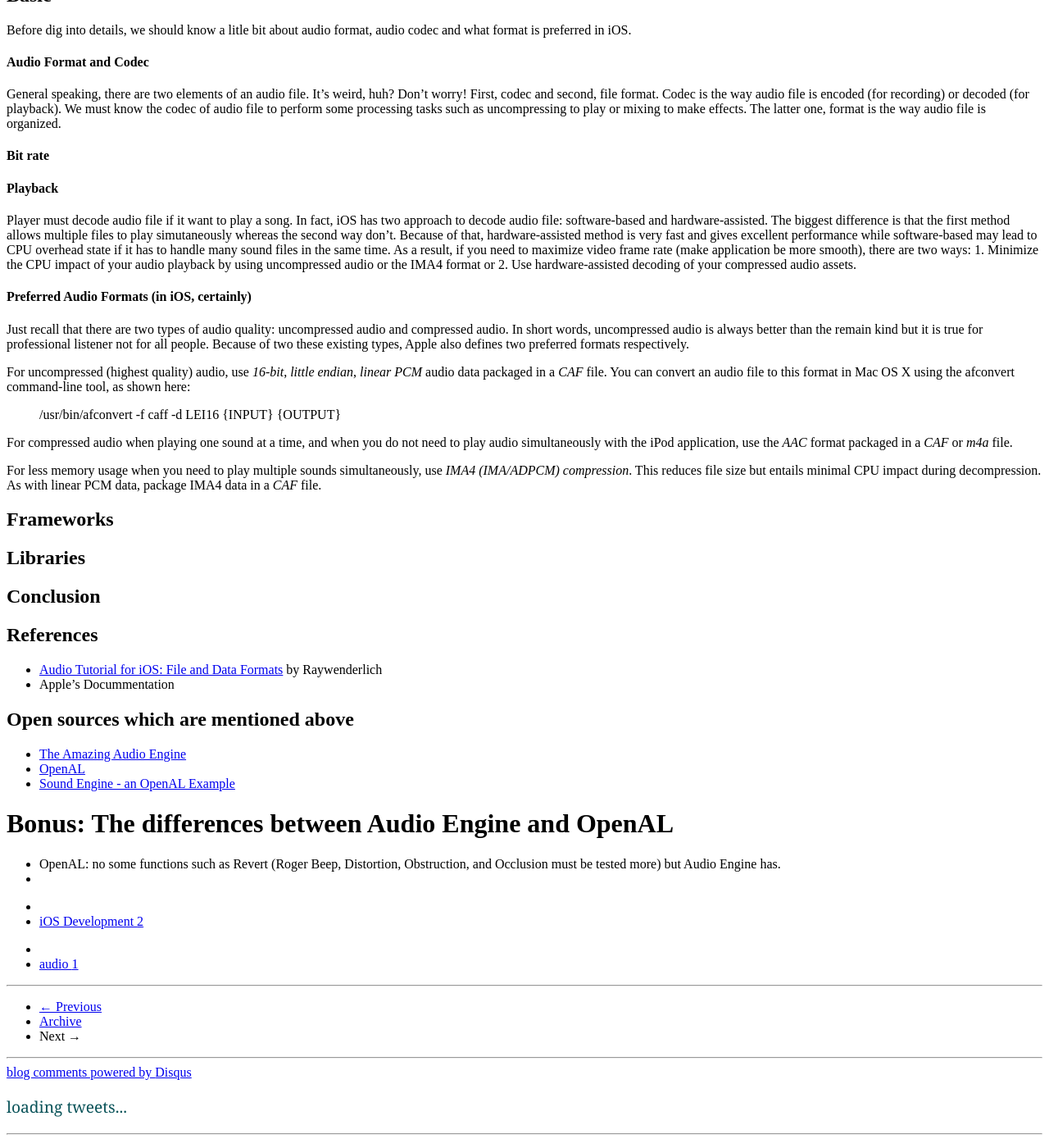
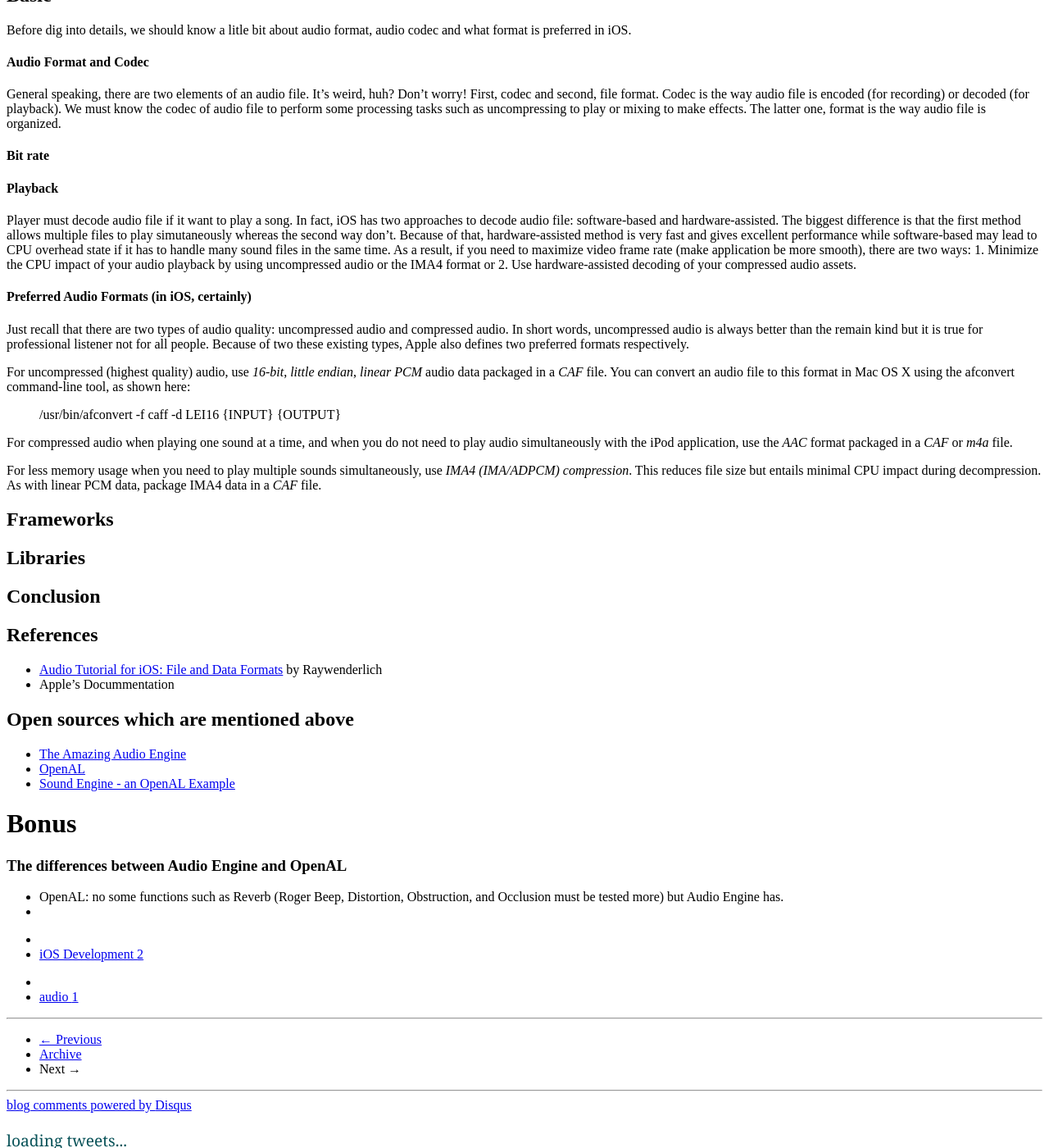
Before and after one commit to hugo53/hugo53.github.io, a Jekyll site: the page built from _posts/2013-09-27-audio-processing-in-ios---an-initial-step.md, in a window 1280 px wide and 1400 px high, scrolled down 337 px. Shown: the whole window at 82% size. Built offline with Jekyll 4.4.1, drawn with Linux system fonts in a browser that asks for light colours; comment, search, counter and statistics services are not loaded.

Commit message:
update the lastest post

```diff
--- a/_posts/2013-09-27-audio-processing-in-ios---an-initial-step.md
+++ b/_posts/2013-09-27-audio-processing-in-ios---an-initial-step.md
@@ -20,7 +20,7 @@
 #### Bit rate
 
 #### Playback
-Player must decode audio file if it want to play a song. In fact, iOS has two approach to decode audio file: software-based and hardware-assisted. The biggest difference is that the first method allows multiple files to play simutaneously whereas the second way don't. Because of that, hardware-assisted method is very fast and gives excellent performance while software-based may lead to CPU overhead state if it has to handle many sound files in the same time. As a result, if you need to maximize video frame rate (make application be more smooth), there are two ways: 1. Minimize the CPU impact of your audio playback by using uncompressed audio or the IMA4 format or 2. Use hardware-assisted decoding of your compressed audio assets.
+Player must decode audio file if it want to play a song. In fact, iOS has two approaches to decode audio file: software-based and hardware-assisted. The biggest difference is that the first method allows multiple files to play simutaneously whereas the second way don't. Because of that, hardware-assisted method is very fast and gives excellent performance while software-based may lead to CPU overhead state if it has to handle many sound files in the same time. As a result, if you need to maximize video frame rate (make application be more smooth), there are two ways: 1. Minimize the CPU impact of your audio playback by using uncompressed audio or the IMA4 format or 2. Use hardware-assisted decoding of your compressed audio assets.
 
 #### Preferred Audio Formats (in iOS, certainly)
 Just recall that there are two types of audio quality: uncompressed audio and compressed audio. In short words, uncompressed audio is always better than the remain kind but it is true for professional listener not for all people. Because of two these existing types, Apple also defines two preferred formats respectively.
@@ -52,6 +52,7 @@
 - [OpenAL](http://kstenerud.github.io/ObjectAL-for-iPhone/documentation/index.html)
 - [Sound Engine - an OpenAL Example](https://github.com/alexrestrepo/SoundEngine)
 
-#Bonus: The differences between Audio Engine and OpenAL
-- OpenAL: no some functions  such as Revert (Roger Beep, Distortion, Obstruction, and Occlusion must be tested more) but Audio Engine has.
+#Bonus
+###The differences between Audio Engine and OpenAL
+- OpenAL: no some functions  such as Reverb (Roger Beep, Distortion, Obstruction, and Occlusion must be tested more) but Audio Engine has.
 -
```
